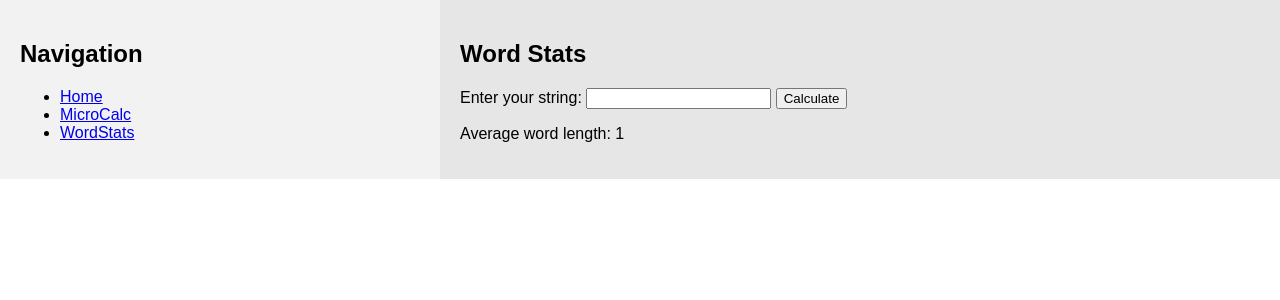
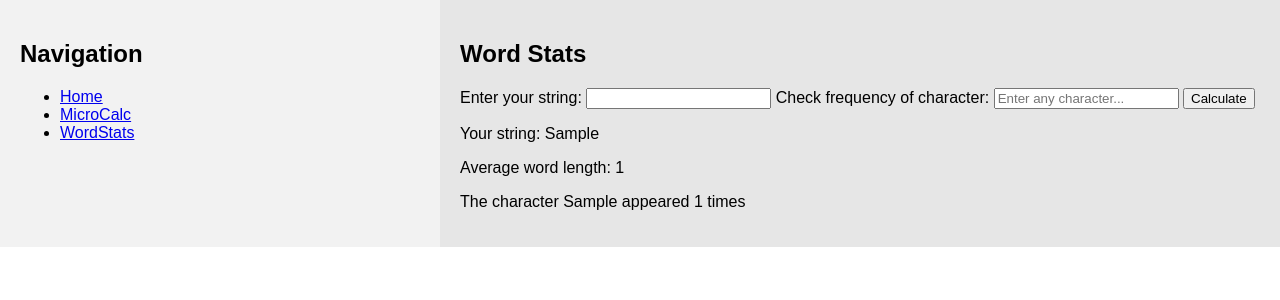
Before and after one commit to IWU-CS253/s25-flask-basics-addtwofunctions-samantha-jack-and-kaylee, a Flask app: template templates/wordstats.html in a window 1280 px wide. Shown: the top 300 px of the page. Run offline with Flask 3, Linux system fonts and the light colour scheme; the template is opened without the code that fills it: most values are stand-ins (such as "Sample title", 1, 10 or a date in 2020).

Commit message:
Adding extra functionality to WordStats

```diff
--- a/app.py
+++ b/app.py
@@ -26,7 +26,12 @@ def wordstatsindex():
     if request.method == 'POST':
         user_string = request.form['user_string']
         average_length = wordstats.average_length(user_string)
-        return render_template('wordstats.html', average_length=average_length)
+        user_char = request.form["user_char"]
+        char_count = 0
+        for char in user_string:
+            if char == user_char:
+                char_count+=1
+        return render_template('wordstats.html',user_string=user_string, average_length=average_length, user_char=user_char, char_count=char_count)
     else:
         return render_template('wordstats.html', average_length=None)
 
--- a/templates/wordstats.html
+++ b/templates/wordstats.html
@@ -5,10 +5,14 @@
     <form action="/wordstats" method="post">
         <label for="user_string">Enter your string:</label>
         <input type="text" id="user_string" name="user_string" required>
+        <label for="user_char">Check frequency of character:</label>
+        <input type="text" name="user_char" placeholder="Enter any character..." required>
         <input type="submit" value="Calculate">
     </form>
 
     {% if average_length is not none %}
+        <p>Your string: {{ user_string }}</p>
         <p>Average word length: {{ average_length }}</p>
+        <p>The character {{ user_char }} appeared {{ char_count }} times</p>
     {% endif %}
 {% endblock %}
```
